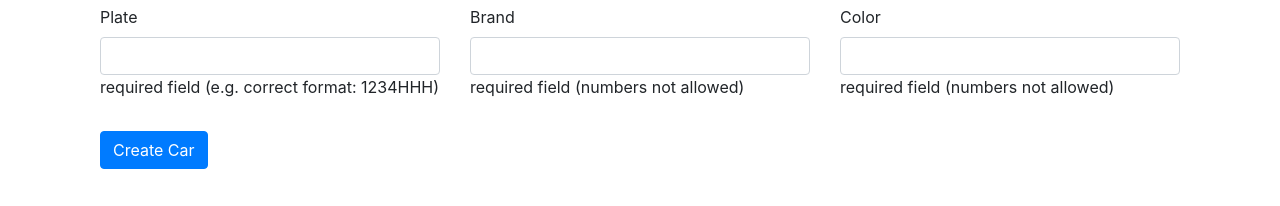
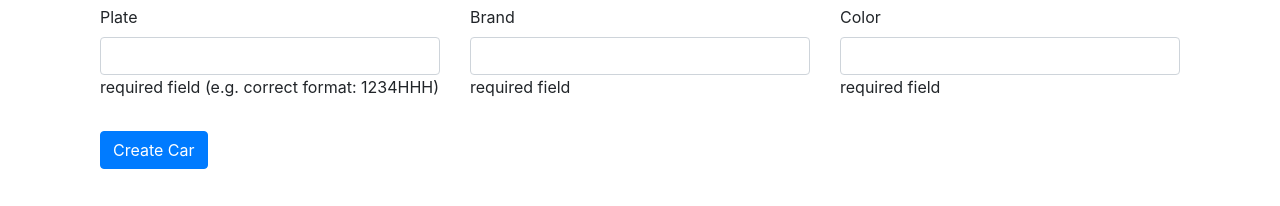
Before and after one commit to davidmuns/prova-nivell, a website with bundled scripts: page views/index.html in a window 1280 px wide. Shown: the part 226-432 px from the top of the page. Built offline with nearby package versions, Linux system fonts and the light colour scheme.

Commit message:
Update index.html

```diff
--- a/views/index.html
+++ b/views/index.html
@@ -23,13 +23,13 @@
                 <div class="col form-group">
                     <label for="brandInput">Brand</label>
                     <input type="text" class="form-control" id="brandInput">
-                    <P>required field (numbers not allowed)</P>
+                    <P>required field</P>
                 </div>
 
                 <div class="col form-group">
                     <label for="colorInput">Color</label>
                     <input type="text" class="form-control" id="colorInput">
-                    <p>required field (numbers not allowed)</p>
+                    <p>required field</p>
                 </div>
 
             </div>
```
